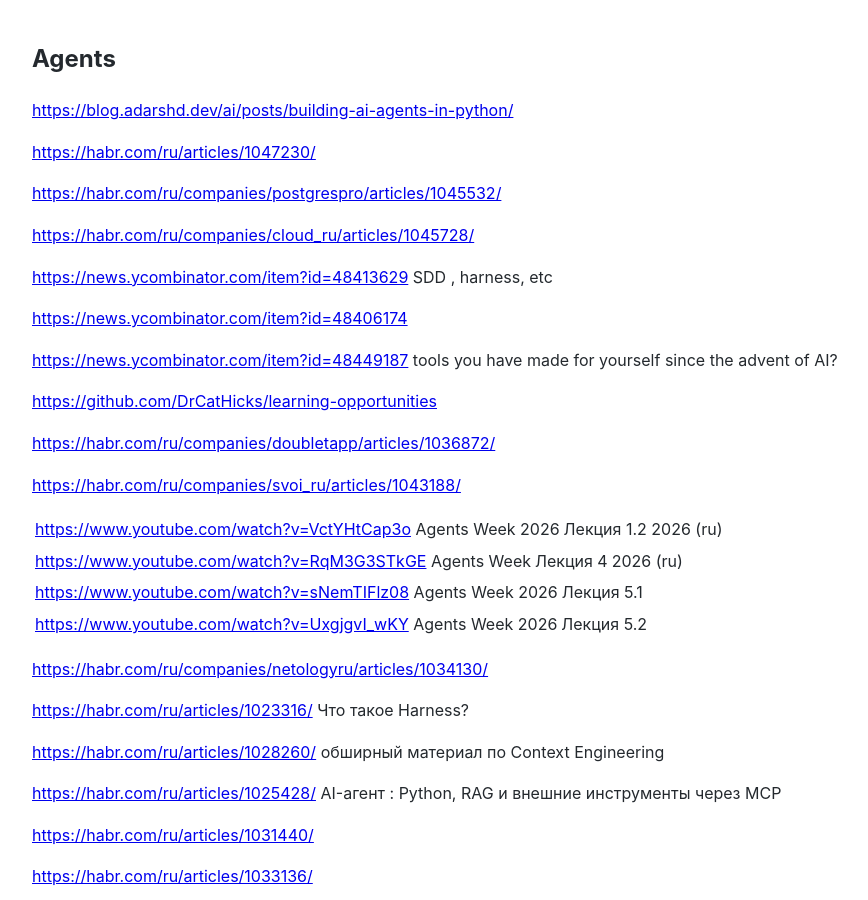
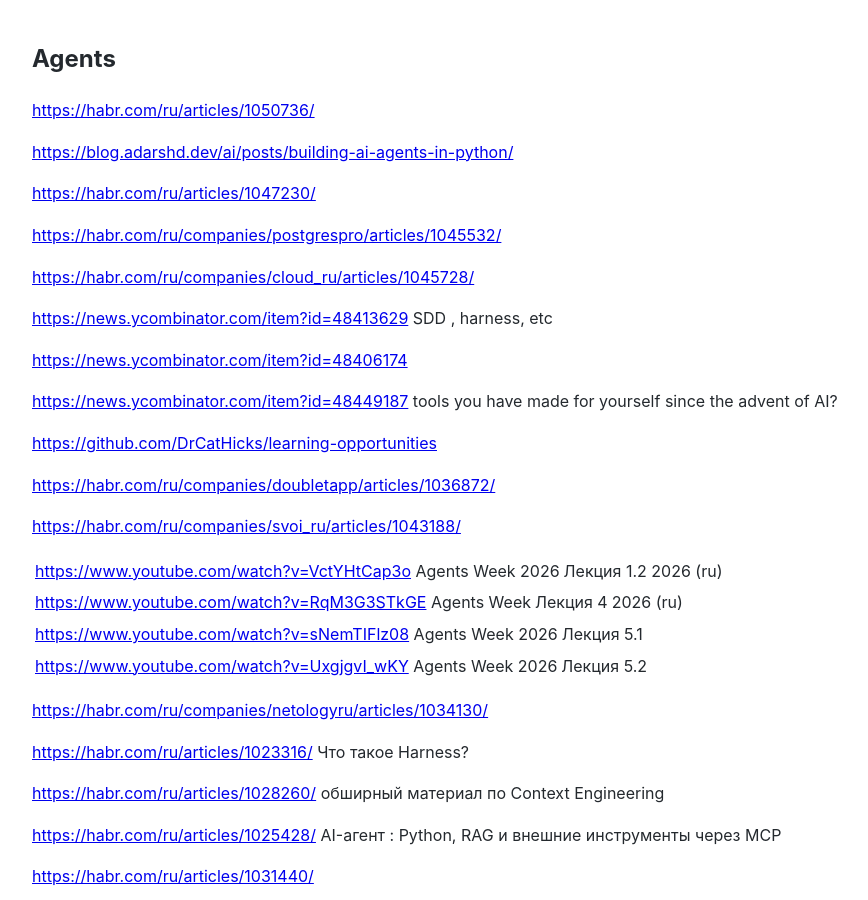
Before and after one commit to Michael-Lubinsky/michael-lubinsky.github.com, a Jekyll site: the page built from ml/agent.md, in a window 1280 px wide and 900 px high. Shown: the whole window, without its empty margins (158-1026 px from the left). Built offline with Jekyll 4.4.1, drawn with Linux system fonts in a browser that asks for light colours; our own code applies the rules of GitHub Pages for plain Markdown files.

Commit message:
Update agent.md

```diff
--- a/ml/agent.md
+++ b/ml/agent.md
@@ -1,4 +1,6 @@
 ## Agents
+
+<https://habr.com/ru/articles/1050736/>
 
 <https://blog.adarshd.dev/ai/posts/building-ai-agents-in-python/>
 
```
